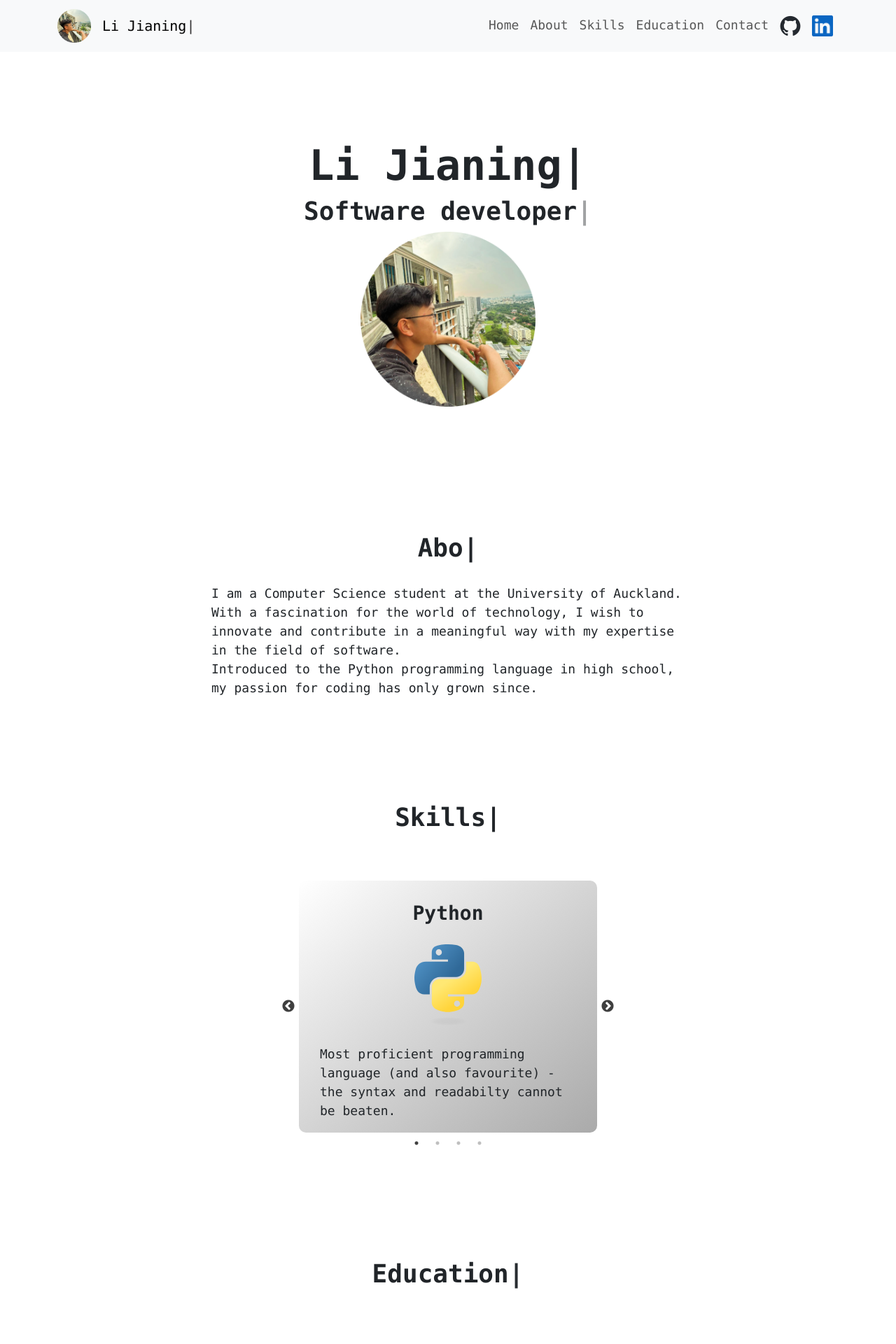
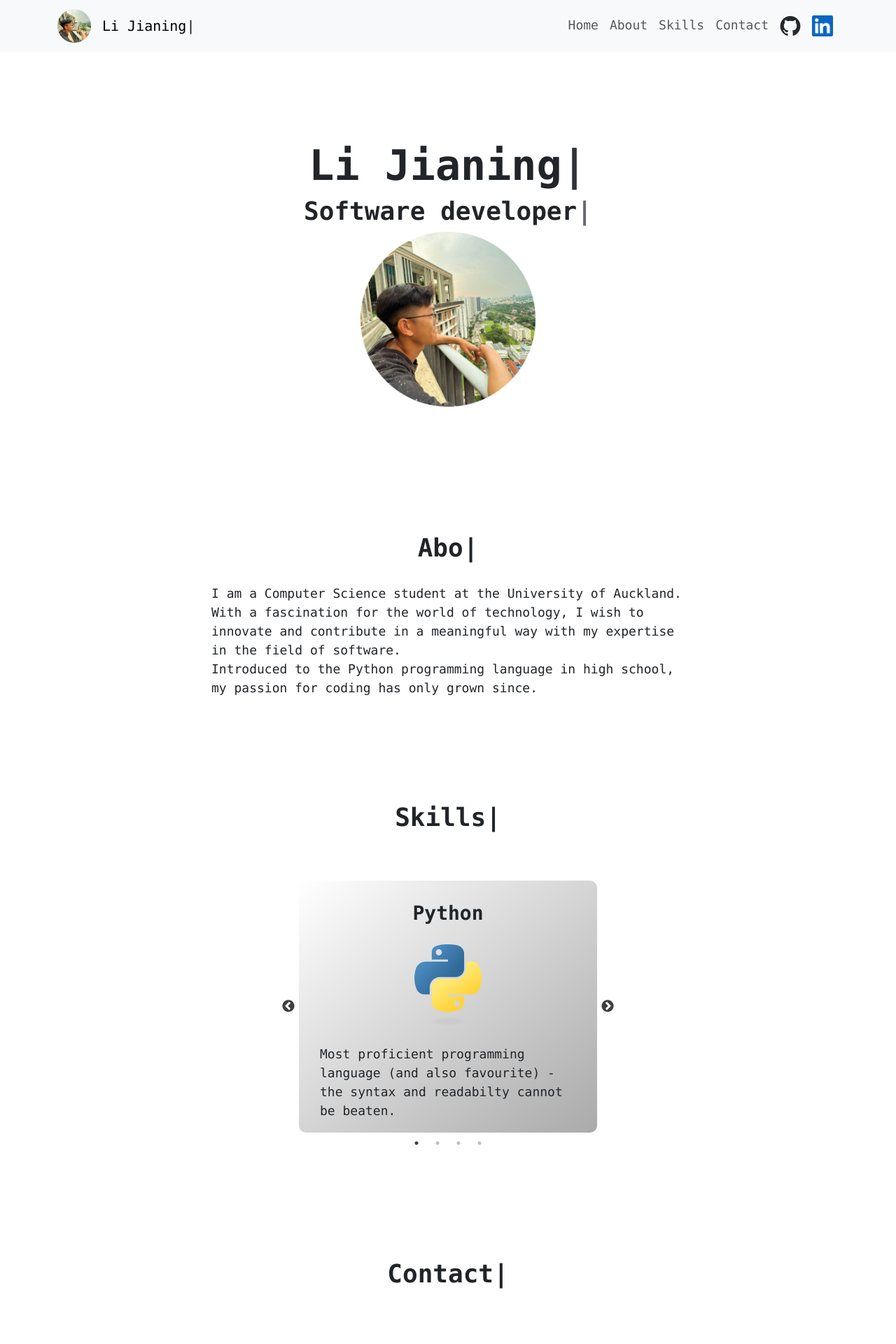
Before and after one commit to greeenfrog/my-app, a React (Create React App) app: page / in a window 1280 px wide. Shown: the top 1920 px of the page at 70% size. Built offline with nearby package versions, Linux system fonts and the light colour scheme.

Commit message:
Remove 'Education'

```diff
--- a/src/App.css
+++ b/src/App.css
@@ -43,9 +43,9 @@
   padding-top: 120px;
 }
 
-#education {
+/* #education {
   padding-top: 120px;
-}
+} */
 
 #contact {
   padding-top: 120px;
--- a/src/App.js
+++ b/src/App.js
@@ -50,9 +50,9 @@ function App() {
           </Row>
         </Container>
       </div>
-      <div id="education">
+      {/* <div id="education">
         <h2><TypedText strings={["Education"]} /></h2>
-      </div>
+      </div> */}
       <div id="contact">
         <h2><TypedText strings={["Contact"]} /></h2>
       </div>
--- a/src/Navigation.js
+++ b/src/Navigation.js
@@ -23,7 +23,7 @@ function Navigation({ brand }) {
             <Nav.Link href="#home">Home</Nav.Link>
             <Nav.Link href="#about">About</Nav.Link>
             <Nav.Link href="#skills">Skills</Nav.Link>
-            <Nav.Link href="#education">Education</Nav.Link>
+            {/* <Nav.Link href="#education">Education</Nav.Link> */}
             <Nav.Link href="#contact">Contact</Nav.Link>
             <Nav.Link href="">
               <img
```
